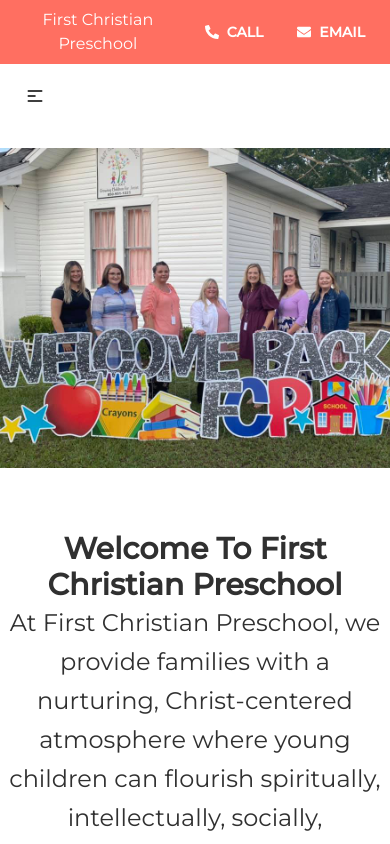
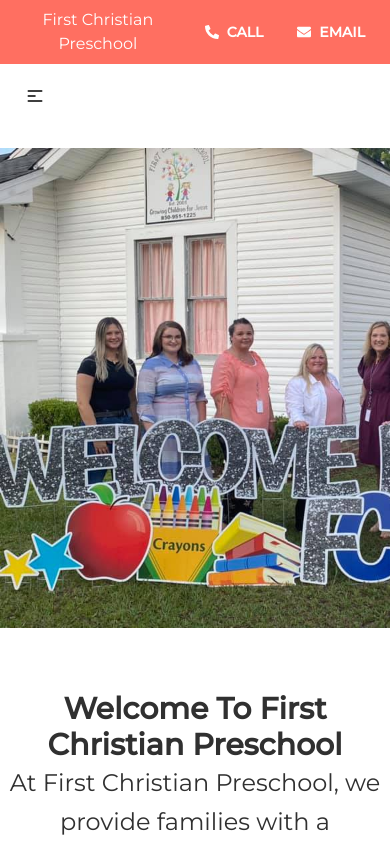
Before and after one commit to adam-brannon09/first-christian-preschool, a React (Create React App) app: page / in a window 390 px wide. Shown: the top 844 px of the page. Built offline with nearby package versions, Linux system fonts and the light colour scheme; a web font is replaced by a local one.

Commit message:
carousel sizing

```diff
--- a/src/index.css
+++ b/src/index.css
@@ -19,7 +19,7 @@
 
 @media (max-width: 640px) {
 	.carousel {
-		height: 20rem;
+		height: 30rem;
 		width: fit-content;
 	}
 	.paragraph-mobile {
```
